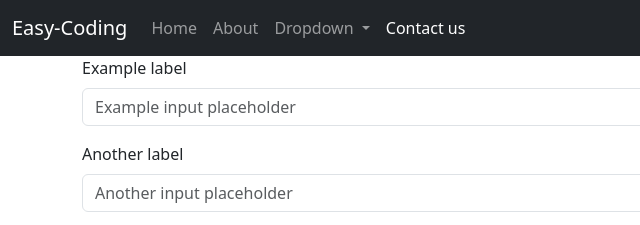
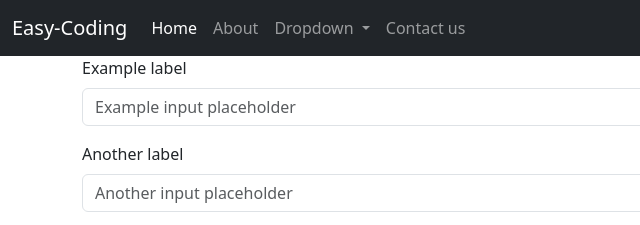
Before and after one commit to GhoshArghya/bootrepo, a plain HTML site: page contact.html in a window 1280 px wide. Shown: the top 225 px of the page, 0-640 px from the left. Drawn offline with nearby package versions, Linux system fonts and the light colour scheme.

Commit message:
Update contact.html

```diff
--- a/contact.html
+++ b/contact.html
@@ -27,12 +27,12 @@
           <span class="navbar-toggler-icon"></span>
         </button>
         <div class="collapse navbar-collapse" id="navbarSupportedContent">
-          <ul class="navbar-nav me-auto mb-2 mb-lg-0">
+            <ul class="navbar-nav me-auto mb-2 mb-lg-0">
             <li class="nav-item">
-              <a class="nav-link " aria-current="page" href="/">Home</a>
+              <a class="nav-link active" aria-current="page" href="/bootrepo">Home</a>
             </li>
             <li class="nav-item">
-              <a class="nav-link " href="/about.html">About</a>
+              <a class="nav-link" href="/bootrepo/about.html">About</a>
             </li>
             <li class="nav-item dropdown">
               <a
@@ -56,7 +56,7 @@
               </ul>
             </li>
             <li class="nav-item">
-              <a class="nav-link active" href="/contact.html">Contact us</a>
+              <a class="nav-link" href="/bootrepo/contact.html">Contact us</a>
             </li>
           </ul>
           <form class="d-flex" role="search">
```
